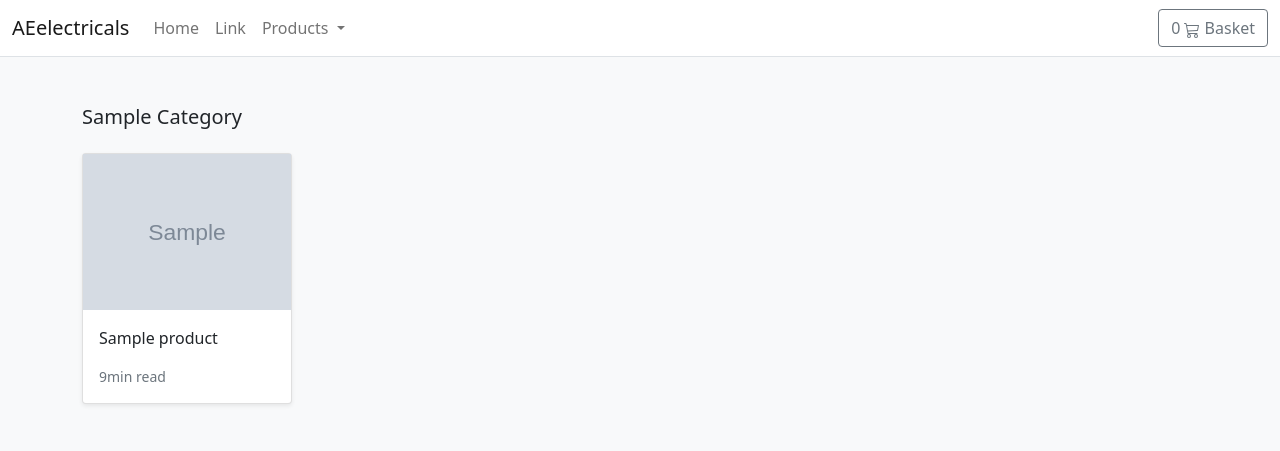
After one commit to SethuGopalan/EBDJANGO, a Django app: template templates/store/products/category.html in a window 1280 px wide. The commit adds this page. Shown: the top 451 px of the page. Run offline with Django 3.2, Linux system fonts and the light colour scheme; the template is opened without the code that fills it: values that come from a table or form of the project are taken from there, others are empty; tables that the repository leaves empty hold one stand-in row (values such as "Sample post"); grey boxes marked "Sample" are stand-in pictures.

Commit message:
html chnage

```diff
--- a/ebdjango/settings.py
+++ b/ebdjango/settings.py
@@ -30,6 +30,7 @@ INSTALLED_APPS = [
     'django.contrib.messages',
     'django.contrib.staticfiles',
     'store',
+    'basket',
 ]
 
 MIDDLEWARE = [
--- a/ebdjango/urls.py
+++ b/ebdjango/urls.py
@@ -10,6 +10,7 @@ urlpatterns = [
     path('admin/', admin.site.urls),
 
     path('', include('store.urls', namespace='store')),
+    path('basket/', include('basket.urls', namespace='basket')),
 ]
 
 if settings.DEBUG:
--- a/store/models.py
+++ b/store/models.py
@@ -1,12 +1,19 @@
 from django.db import models
 from django.contrib.auth.models import User
 from django.urls import reverse
+
+class ProductManager(models.Manager):
+    def get_queryset(self):
+        return super(ProductManager, self).get_queryset().filter(is_active=True)
 
 class Category(models.Model):
     name = models.CharField(max_length=255, db_index=True)
     slug = models.SlugField(max_length=255 , unique=True)
     class Meta:
         verbose_name_plural = 'categories'
+
+    def get_absolute_url(self):
+            return reverse('store:category_list', args=[self.slug])
 
     # def get_absolute_url(self):
     #     return reverse('store:category_list' , agrs=[self.slug])
@@ -27,12 +34,14 @@ class Product(models.Model):
     is_active= models.BooleanField(default=True)
     created = models.DateField(auto_now_add=True)
     updated = models.DateTimeField(auto_now=True)
+    objects = models.Manager()
+    products = ProductManager()
 
     class Meta:
         verbose_name_plural = 'Products'
         ordering = ('-created',)
-# def get_absolute_url(self):
-#         return reverse('store:product_detail', args=[self.slug])
+    def get_absolute_url(self):
+            return reverse('store:product_detail', args=[self.slug])
 
     def __str__self(self):
         return self.title
--- a/store/urls.py
+++ b/store/urls.py
@@ -14,6 +14,8 @@ app_name = 'store'
 urlpatterns = [
 
         path("", views.all_products, name= "all_products"),
+        path("<slug:slug>", views.product_detail, name="product_detail"),
+        path("shop/<slug:category_slug>/", views.category_list, name="category_list"),
 
         # path('', views.product_all, name='product_all'),
 
--- a/templates/store/base.html
+++ b/templates/store/base.html
@@ -42,13 +42,30 @@
                             </ul>
                         </li>
                     </ul>
-                    <form class="d-flex">
-                        <input class="form-control me-2" type="search" placeholder="Search" aria-label="Search">
-                        <button class="btn btn-outline-success" type="submit">Search</button>
-                    </form>
+                     <a type="button" role="button" href="{% url "basket:basket_summary" %}"
+                        class="btn btn-outline-secondary">
+
+                        {% with total_qty=basket|length %}
+                            <div id="basket-qty" class="d-inline-flex">
+                                {% if total_qty > 0 %}
+                                    {{ total_qty }}
+                                {% else %}
+                                    0
+                                {% endif %}
+                            </div>
+                        {% endwith %}
+
+                        <svg xmlns="http://www.w3.org/2000/svg" width="16" height="16" fill="currentColor"
+                            class="bi bi-cart3" viewBox="0 0 16 16">
+                            <path
+                                d="M0 1.5A.5.5 0 0 1 .5 1H2a.5.5 0 0 1 .485.379L2.89 3H14.5a.5.5 0 0 1 .49.598l-1 5a.5.5 0 0 1-.465.401l-9.397.472L4.415 11H13a.5.5 0 0 1 0 1H4a.5.5 0 0 1-.491-.408L2.01 3.607 1.61 2H.5a.5.5 0 0 1-.5-.5zM3.102 4l.84 4.479 9.144-.459L13.89 4H3.102zM5 12a2 2 0 1 0 0 4 2 2 0 0 0 0-4zm7 0a2 2 0 1 0 0 4 2 2 0 0 0 0-4zm-7 1a1 1 0 1 1 0 2 1 1 0 0 1 0-2zm7 0a1 1 0 1 1 0 2 1 1 0 0 1 0-2z" />
+                        </svg>
+                        Basket
+                    </a>
                 </div>
             </div>
         </nav>
+
     </header>
     <div id="content">{% block content %} {% endblock %}</div>
     </body>
--- a/templates/store/home.html
+++ b/templates/store/home.html
@@ -23,7 +23,8 @@
 
       <div class="pb-3 h5">Ph:(989)513-5873</div>
       <div class="row row-cols-1 row-cols-sm-2 row-cols-md-5 g-3">
-       {% for products in Products %}<div class="col">
+       {% for product in Products %}
+       <div class="col">
           <div class="card shadow-sm">
             <img class="img-fluid" alt="Responsive image" src="{{ product.image.url }}">
             <div class="card-body">
--- /dev/null
+++ b/templates/store/products/category.html
@@ -0,0 +1,42 @@
+{% extends "../base.html" %}
+{% load static %}
+{% block title %}
+{% if category %}{{ category.name }}{% else %}Products{% endif %}
+{% endblock %}
+{% block content %}
+
+
+<main>
+  <div class="album py-5 bg-light">
+    <div class="container">
+
+      <div class="pb-3 h5">{{category.name|title}}</div>
+      <div class="row row-cols-1 row-cols-sm-2 row-cols-md-5 g-3">
+
+        {% for product in products %}
+
+        <div class="col">
+          <div class="card shadow-sm">
+          <img class="img-fluid" alt="Responsive image" src="{{ product.image.url }}">
+
+            <div class="card-body">
+              <p class="card-text">
+                <a class="text-dark text-decoration-none" href="{{ product.get_absolute_url }}">{{ product.title }}</a>
+              </p>
+              <div class="d-flex justify-content-between align-items-center">
+                <small class="text-muted">9min read</small>
+              </div>
+            </div>
+          </div>
+        </div>
+
+        {% endfor %}
+
+      </div>
+    </div>
+  </div>
+
+
+</main>
+
+{% endblock %}
```
Also changed, not shown: requirements.txt (+13 -0 lines), store/context_processors.py (added, +7 -0 lines), store/views.py (+10 -0 lines), templates/store/products/single.html (added, +67 -0 lines).
